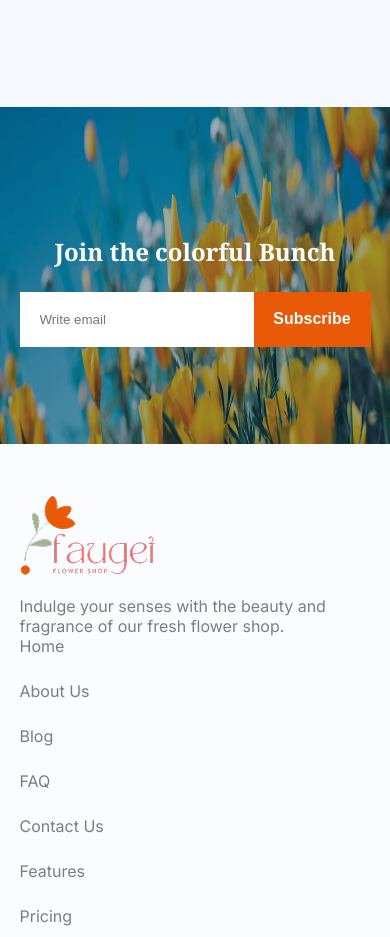
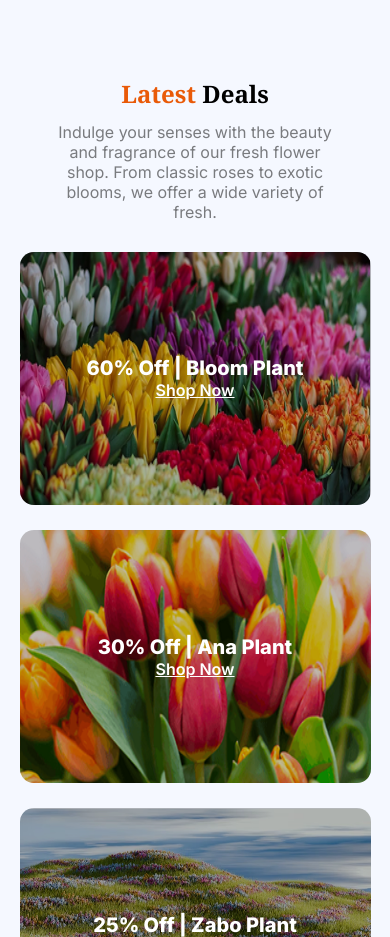
Before and after one commit to SadnurIslam/mobile-responsive-css, a plain HTML site: page index.html in a window 390 px wide. Shown: the part 3051-3988 px from the top of the page. Drawn offline with Linux system fonts and the light colour scheme.

Commit message:
project completed

```diff
--- a/css/style.css
+++ b/css/style.css
@@ -18,12 +18,21 @@ p{
     font-size: 1.4rem;
 }
 
+a:hover, button:hover{
+    cursor: pointer;
+}
+
 .btn-primary{
     background-color: #E95A08;
     padding: 15px 0;
     color: white;
     font-weight: 600;
     border: none;
+}
+
+.btn-primary:hover{
+    background-color: #af2198;
+    color: #0a0a0a;
 }
 
 
@@ -111,22 +120,22 @@ header li a:hover{
 
 
 /* plant section  */
-.plant-section .section-title{
+.section-title{
     text-align: center;
     width: 70%;
     margin: auto;
     margin-bottom: 50px;
 }
 
-.plant-section span{
+.plant-section span,.deals-section span{
     color: rgba(233, 90, 8, 1);
 }
 
-.plant-section .section-title p{
+.section-title p{
     opacity: 0.5;
 }
 
-.plant-section .section-title h1{
+.section-title h1{
     margin-bottom: 12px;
 }
 
@@ -186,8 +195,13 @@ header li a:hover{
     right: 100;
     top: -21%;
     right: -14%;
+    animation: spin 2s linear infinite;
 }
 
+@keyframes spin {
+    0%   { transform: rotate(0deg); }
+    100% { transform: rotate(360deg); }
+}
 
 .plant-lover-section .badge img{
     width: 100%;
@@ -214,9 +228,65 @@ header li a:hover{
     margin-top: 15px;
 }
 
+
 /* deals section  */
+.deals-section .section-img{
+    display: grid;
+    grid-template-areas:
+        "bloom zabo zabo"
+        "ana zabo zabo";
+    gap: 25px;
+    height: 430px;
+}
 
-.deals-section{
+.bg-img{
+    position: relative;
+    background-size: 100% 100%;
+    background-position: center;
+    border-radius: 14px;
+    display: flex;
+    justify-content: center;
+    align-items: center;
+    color: white;
+    text-align: center;
+    z-index: 1;
+}
+
+.shadow-bg{
+    position: absolute;
+    background-color: rgba(3, 3, 3, 0.25);
+    width: 100%;
+    height: 100%;
+    border-radius: 14px;
+    z-index: -1;
+}
+
+.bg-img h3{
+    font-size: 1.25rem;
+    font-weight: 800;
+}
+
+.bg-img a{
+    color: white;
+    font-size: 1rem;
+    font-weight: 600;
+}
+
+.deals-section .img1{
+    grid-area: bloom;
+    background-image: url('../images/deal-bloom.png');
+
+}
+
+.deals-section .img2{
+    grid-area: ana;
+    background-image: url('../images/deal-ana.png');
+
+}
+
+.deals-section .img3{
+    grid-area: zabo;
+    background-image: url('../images/deal-zabo.png');
 
 }
 
@@ -321,6 +391,8 @@ footer li a{
 }
 
 
+
+
 /* mobile responsive design */
 
 @media screen and (max-width: 640px) {
@@ -390,7 +462,7 @@ footer li a{
     }
 
     /* plant section  */
-    .plant-section .section-title{
+    .section-title{
         width: 80%;
         margin-bottom: 30px;
     }
@@ -402,7 +474,7 @@ footer li a{
     /* plant lover section  */
 
     .plant-lover-section{
-        margin: 60px auto 130px auto;
+        margin: 80px auto;
         flex-direction: column;
     }
 
@@ -434,11 +506,28 @@ footer li a{
         padding: 0;
     }
 
+    /* deals section  */
+    .deals-section .section-img{
+        grid-template-areas:
+            "bloom"
+            "ana"
+            "zabo"
+            ;
+        gap: 25px;
+        height: auto;
+    }
+
+    .bg-img{
+        height: 30vh;
+        width: 100%;
+    }
+
 
     /* join section  */
 
     .join-section{
         height: 40vh;
+        margin-top: 70px;
     }
 
     .join-section .container{
@@ -455,10 +544,6 @@ footer li a{
 
     /* footer section  */
 
-    /* footer{
-        background-color: #FAFCFF;
-        padding: 50px 0;
-    } */
 
     .footer-container{
         width: 90%;
@@ -483,4 +568,7 @@ footer li a{
         grid-template-columns: repeat(6, 1fr);
     }
 
+
+
+
 }
--- a/index.html
+++ b/index.html
@@ -45,7 +45,7 @@
                         <p class="price">20 USD</p>
 
                     </div>
-                    <button class="btn-primary">ADD TO CART</button>
+                    <button onclick="alert('Flower Added to Cart')" class="btn-primary">ADD TO CART</button>
                 </div>
                 <div class="card">
                     <img src="./images/sample-flower-image.png" alt="">
@@ -53,7 +53,7 @@
                         <p class="name">Lily Blossom</p>
                         <p class="price">20 USD</p>
                     </div>
-                    <button class="btn-primary">ADD TO CART</button>
+                    <button onclick="alert('Flower Added to Cart')" class="btn-primary">ADD TO CART</button>
                 </div>
                 <div class="card">
                     <img src="./images/sample-flower-image.png" alt="">
@@ -61,7 +61,7 @@
                         <p class="name">Lily Blossom</p>
                         <p class="price">20 USD</p>
                     </div>
-                    <button class="btn-primary">ADD TO CART</button>
+                    <button onclick="alert('Flower Added to Cart')" class="btn-primary">ADD TO CART</button>
                 </div>
                 <div class="card">
                     <img src="./images/sample-flower-image.png" alt="">
@@ -69,7 +69,7 @@
                         <p class="name">Lily Blossom</p>
                         <p class="price">20 USD</p>
                     </div>
-                    <button class="btn-primary">ADD TO CART</button>
+                    <button onclick="alert('Flower Added to Cart')" class="btn-primary">ADD TO CART</button>
                 </div>
                 <div class="card">
                     <img src="./images/sample-flower-image.png" alt="">
@@ -77,7 +77,7 @@
                         <p class="name">Lily Blossom</p>
                         <p class="price">20 USD</p>
                     </div>
-                    <button class="btn-primary">ADD TO CART</button>
+                    <button onclick="alert('Flower Added to Cart')" class="btn-primary">ADD TO CART</button>
                 </div>
                 <div class="card">
                     <img src="./images/sample-flower-image.png" alt="">
@@ -85,7 +85,7 @@
                         <p class="name">Lily Blossom</p>
                         <p class="price">20 USD</p>
                     </div>
-                    <button class="btn-primary">ADD TO CART</button>
+                    <button onclick="alert('Flower Added to Cart')" class="btn-primary">ADD TO CART</button>
                 </div>
                 <div class="card">
                     <img src="./images/sample-flower-image.png" alt="">
@@ -93,7 +93,7 @@
                         <p class="name">Lily Blossom</p>
                         <p class="price">20 USD</p>
                     </div>
-                    <button class="btn-primary">ADD TO CART</button>
+                    <button onclick="alert('Flower Added to Cart')" class="btn-primary">ADD TO CART</button>
                 </div>
                 <div class="card">
                     <img src="./images/sample-flower-image.png" alt="">
@@ -101,7 +101,7 @@
                         <p class="name">Lily Blossom</p>
                         <p class="price">20 USD</p>
                     </div>
-                    <button class="btn-primary">ADD TO CART</button>
+                    <button onclick="alert('Flower Added to Cart')" class="btn-primary">ADD TO CART</button>
                 </div>
             </div>
         </div>
@@ -121,7 +121,38 @@
                 </ul>
             </div>
         </div>
-
+        <div class="deals-section">
+            <div class="section-title">
+                <h1><span>Latest</span> Deals</h1>
+                <p>Indulge your senses with the beauty and fragrance of our fresh flower shop. From classic roses to exotic blooms, we offer a wide variety of fresh.</p>
+            </div>
+            <div class="section-img">
+                <div class="bg-img img1">
+                    <div class="shadow-bg"></div>
+                    <!-- <img src="./images/deal-bloom.png" alt=""> -->
+                    <div class="offer-text">
+                        <h3>60% Off | Bloom Plant</h3>
+                        <p><a href="shop.html">Shop Now</a></p>
+                    </div>
+                </div>
+                <div class="bg-img img2">
+                    <div class="shadow-bg"></div>
+                    <!-- <img src="./images/deal-ana.png" alt=""> -->
+                    <div class="offer-text">
+                        <h3>30% Off | Ana Plant</h3>
+                        <p><a href="shop.html">Shop Now</a></p>
+                    </div>
+                </div>
+                <div class="bg-img img3">
+                    <div class="shadow-bg"></div>
+                    <!-- <img src="./images/deal-zabo.png" alt=""> -->
+                    <div class="offer-text">
+                        <h3>25% Off | Zabo Plant</h3>
+                        <p><a href="shop.html">Shop Now</a></p>
+                    </div>
+                </div>
+            </div>
+        </div>
     </main>
 
     <div class="join-section">
```
